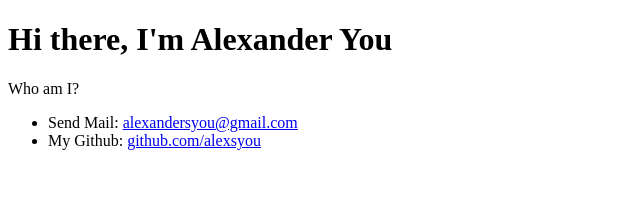
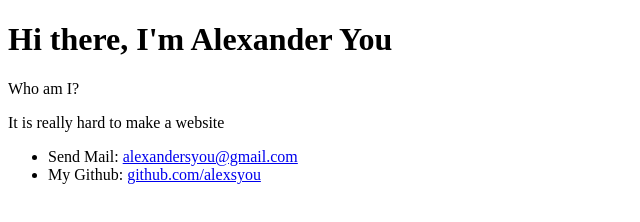
Before and after one commit to alexsyou/alexsyou.github.io, a plain HTML site: page index.html in a window 1280 px wide. Shown: the whole page, without its empty margins (0-640 px from the left). Drawn offline with Linux system fonts and the light colour scheme.

Commit message:
Testing pushes to deployed site

```diff
--- a/index.html
+++ b/index.html
@@ -8,6 +8,7 @@
       <div class="blurb">
         <h1>Hi there, I'm Alexander You</h1>
         <p>Who am I?</p>
+        <p>It is really hard to make a website</p>
       </div>
     </div>
     <footer>
```
